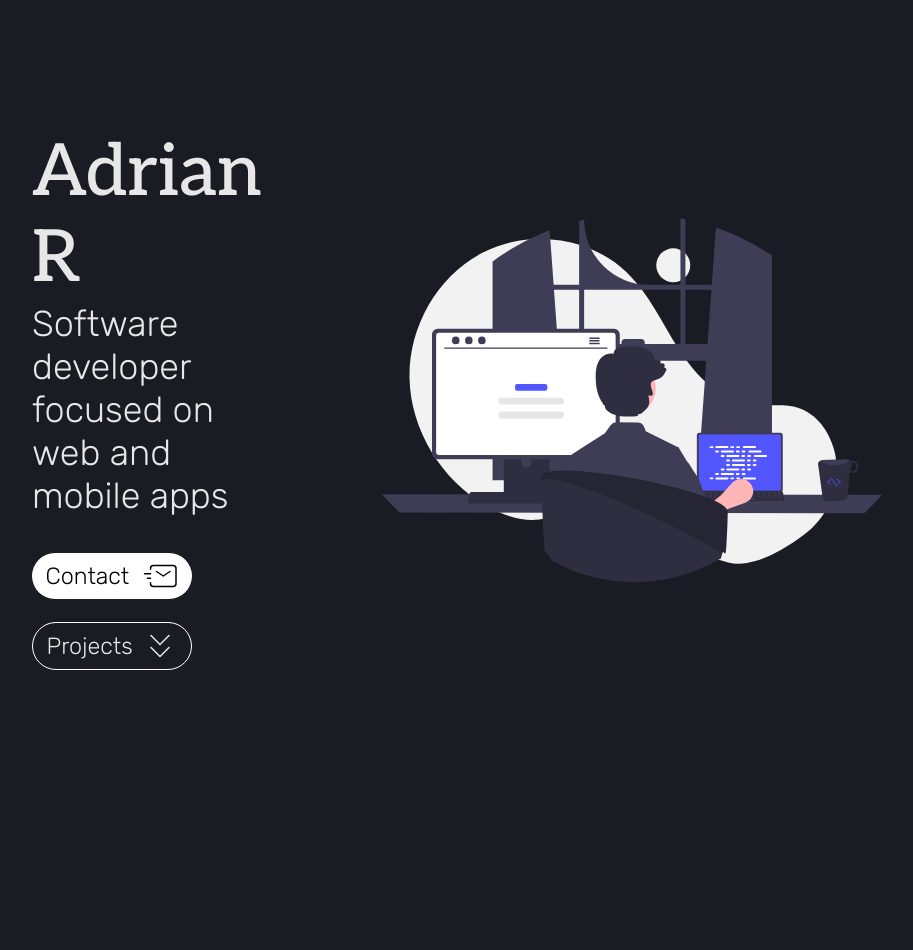
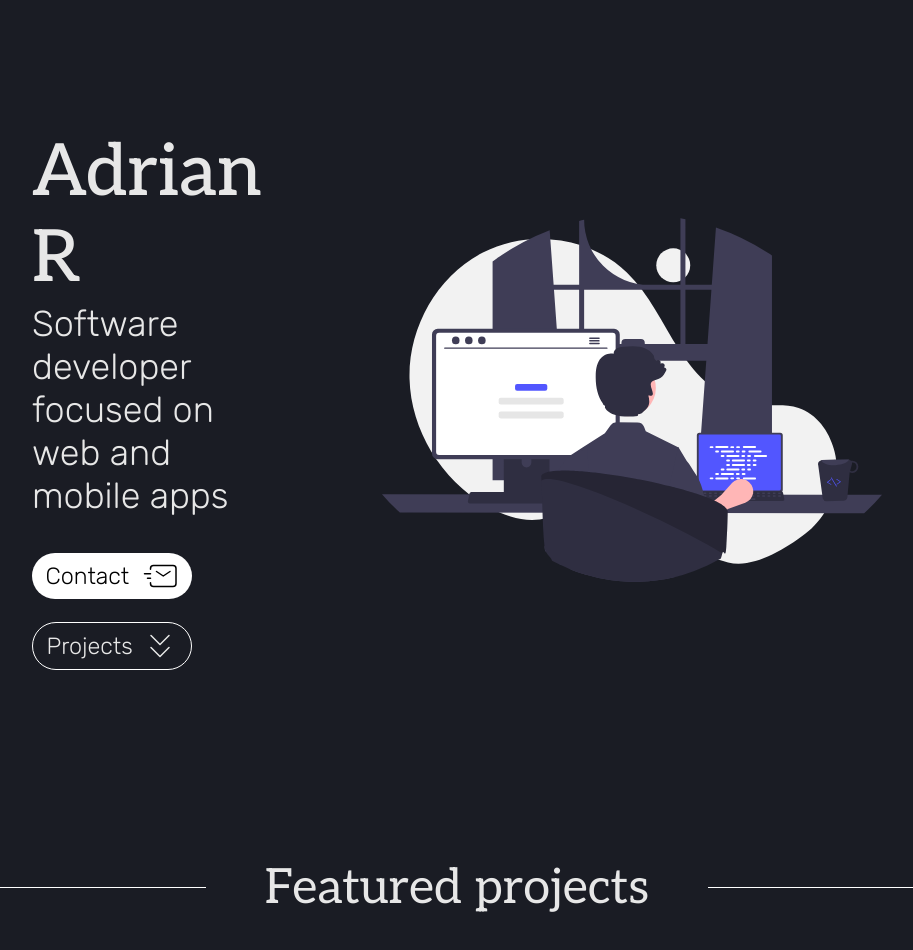
Before and after one commit to AdrianR25/adrianr-dev, an Astro site: page / in a window 1280 px wide. Shown: the whole page, without its empty margins (183-1096 px from the left). Before the commit the page ends 800 px from the top, so only its background shows below. Built offline with nearby package versions, Linux system fonts and the light colour scheme; Astro itself is replaced by a stand-in of ours.

Commit message:
feat: :sparkles: start FeaturedProjects section

```diff
--- a/src/sections/FeaturedProjects.astro
+++ b/src/sections/FeaturedProjects.astro
@@ -0,0 +1,35 @@
+<section class="padding-y-xl">
+  <header>
+    <svg width="100%" height="1">
+      <line x1="0" y1="0" x2="100%" y2="0" stroke-width="2"
+      ></line>
+    </svg>
+    <h1>Featured projects</h1>
+    <svg width="100%" height="1">
+      <line x1="0" y1="0" x2="100%" y2="0" stroke-width="2"
+      ></line>
+    </svg>
+  </header>
+</section>
+
+<style>
+  section {
+    box-sizing: border-box;
+    height: 100vh;
+  }
+
+  header {
+    display: flex;
+    align-items: center;
+    gap: var(--space-xl);
+    > h1 {
+        margin: 0;
+        min-width: fit-content;
+        flex-grow: 1;
+    }
+    > svg {
+       flex-shrink: 1;
+       stroke: var(--color-primary);
+    }
+  }
+</style>
--- a/src/styles/global.scss
+++ b/src/styles/global.scss
@@ -16,3 +16,7 @@
 .margin-x-xxl {
   margin: 0 var(--space-xxl) 0 var(--space-xxl);
 }
+
+.padding-y-xl {
+  padding: var(--space-xl) 0 var(--space-xl) 0;
+}
```
